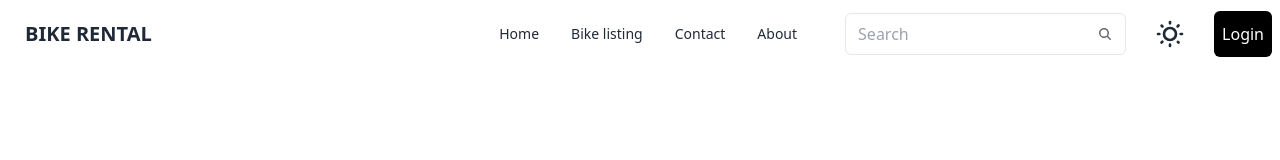
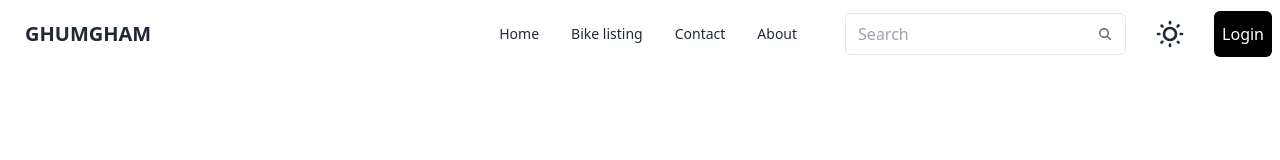
Before and after one commit to awan1054/sahayatri, a React (Vite) app: page / in a window 1280 px wide. Shown: the top 160 px of the page. Built offline with nearby package versions, Linux system fonts and the light colour scheme.

Commit message:
change garako name to ghumgham

```diff
--- a/package.json
+++ b/package.json
@@ -4,6 +4,7 @@
   "version": "0.0.0",
   "type": "module",
   "scripts": {
+    "start": "vite",
     "dev": "vite",
     "build": "vite build",
     "lint": "eslint .",
--- a/src/components/Navbar.jsx
+++ b/src/components/Navbar.jsx
@@ -40,7 +40,7 @@
 
       </ul>
     </div >
-    <a className="btn btn-ghost text-xl">BIKE RENTAL</a>
+    <a className="btn btn-ghost text-xl">GHUMGHAM</a>
   </div>
   <div  className="navbar-end space-x-7">
   <div className="navbar-center hidden lg:flex">
```
